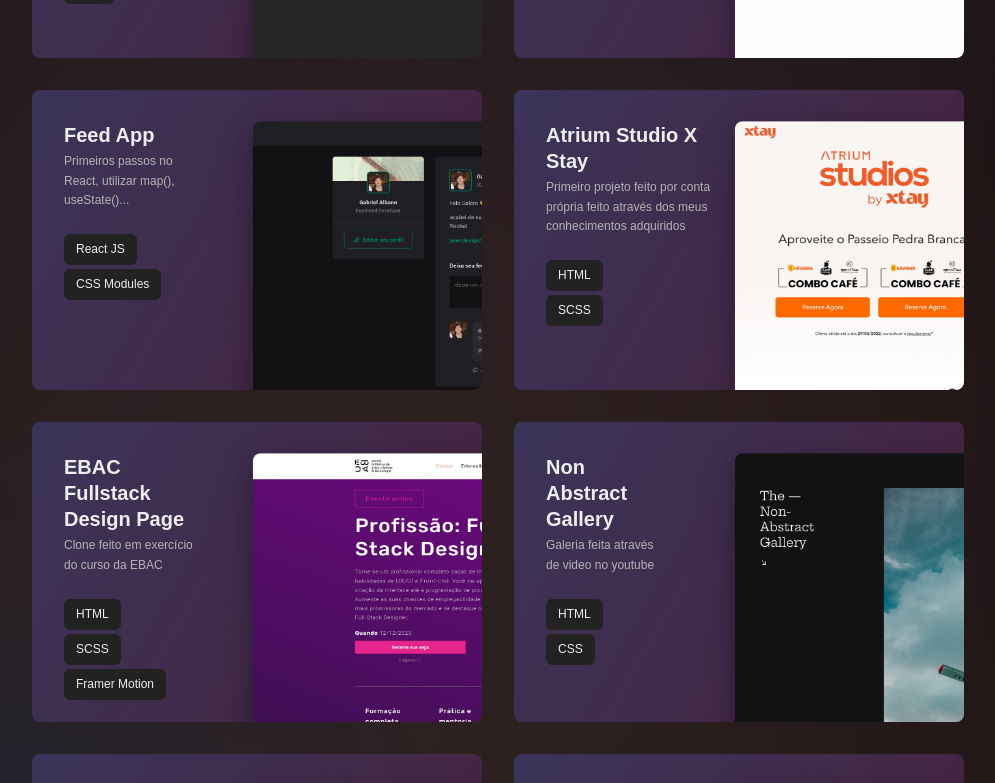
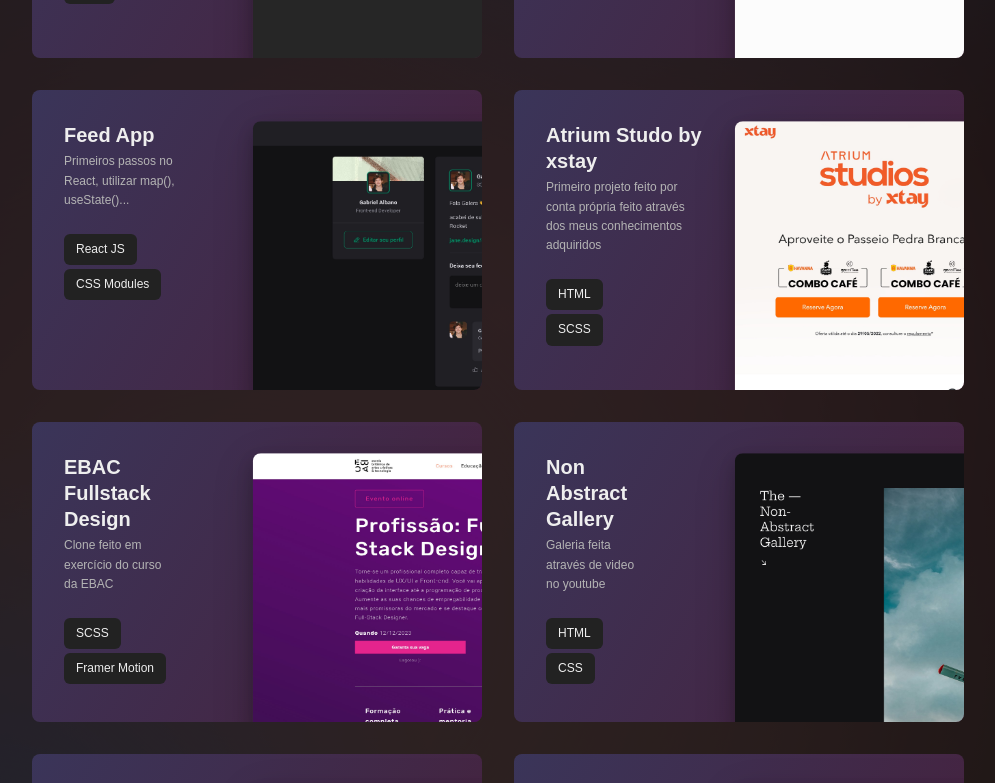
Before and after one commit to albanogabriel/my-portfolio, a React (Vite) app: page /cases in a window 1280 px wide. Shown: the part 1120-1903 px from the top of the page, without its empty margins (142-1137 px from the left). Built offline with nearby package versions, Linux system fonts and the light colour scheme; a web font is replaced by a local one.

Commit message:
fix: card @media breakpoint

```diff
--- a/src/lib/data.ts
+++ b/src/lib/data.ts
@@ -162,7 +162,7 @@
   },
   {
     id: 6,
-    title: 'Atrium Studio X Stay',
+    title: 'Atrium Studo by xstay',
     description:
       'Primeiro projeto feito por conta própria feito através dos meus conhecimentos adquiridos',
     technologies: ['HTML', 'SCSS'],
@@ -171,9 +171,9 @@
   },
   {
     id: 7,
-    title: 'EBAC Fullstack Design Page',
+    title: 'EBAC Fullstack Design',
     description: 'Clone feito em exercício do curso da EBAC',
-    technologies: ['HTML', 'SCSS', 'Framer Motion'],
+    technologies: ['SCSS', 'Framer Motion'],
     img: EbacFullstack,
     link: 'https://22-exercicio-ebac-full-stack-designer-landing-page.vercel.app/',
   },
--- a/src/pages/Cases/components/Card/styles.ts
+++ b/src/pages/Cases/components/Card/styles.ts
@@ -88,7 +88,7 @@
 
     aside {
       // Isso foi muito importante utilizar, para que a div ao lado da main tivesse algum peso e pudesse empurrar a main para a esquerda já que pageCard, estava
-      margin-left: 40px;
+      margin-left: 70px;
       width: 100%;
       height: 100%;
 
@@ -96,7 +96,7 @@
         scale: 2;
         position: absolute;
         top: 35%; /* Adjust to position the image vertically */
-        right: -200px; /* Adjust to position the image horizontally */
+        right: -330px; /* Adjust to position the image horizontally */
         border-radius: 4px;
         width: 286.4px;
         height: 147.6px;
@@ -104,6 +104,10 @@
           0 4px 8px 0 rgba(0, 0, 0, 0.2),
           0 6px 20px 0 rgba(0, 0, 0, 0.19);
         transition: transform 0.3s ease;
+
+        @media only screen and (min-width: 500px) {
+          right: -200px; /* Adjust to position the image horizontally */
+        }
       }
     }
   }
```
